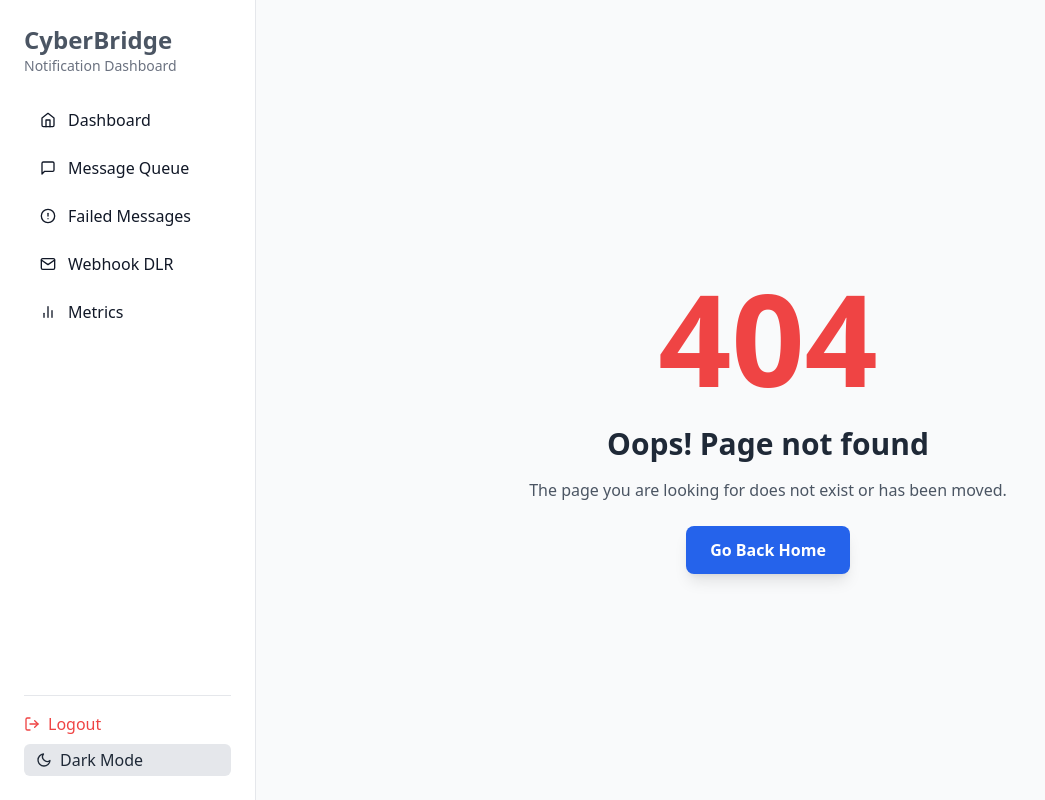
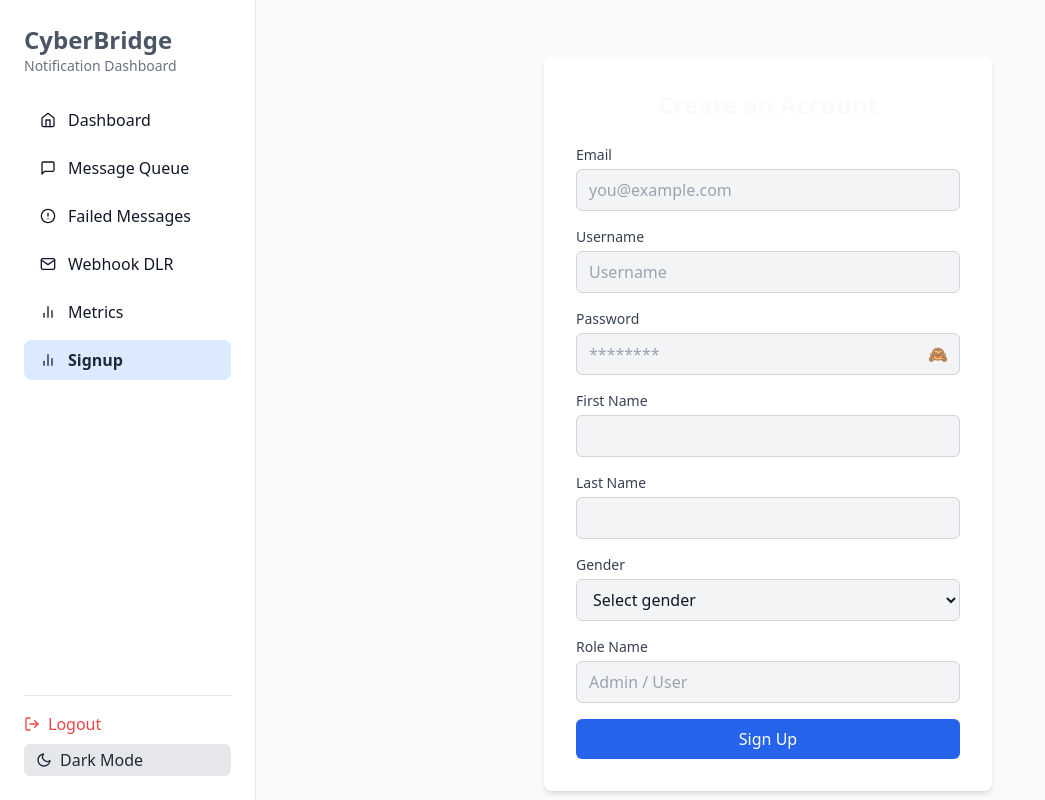
Before and after one commit to azmonsur/simple_notifications_system, a React (Vite) app in the folder client/: page /signup in a window 1280 px wide. Shown: the whole page, without its empty margins (0-1045 px from the left). Built offline with nearby package versions, Linux system fonts and the light colour scheme; no server answers; sample sign-in values are in the browser's storage.

Commit message:
signuo created

```diff
--- a/client/src/App.tsx
+++ b/client/src/App.tsx
@@ -9,6 +9,7 @@ import Login from "./pages/Login";
 import NotFound from "./pages/NotFound";
 import LiveMetricsDashboard from "./pages/Metrics";
 import Protected from "./utils/Protected";
+import Signup from "./pages/Signup";
 
 export default function App() {
   const [darkMode, setDarkMode] = useState<boolean>(
@@ -74,6 +75,14 @@ export default function App() {
             }
           />
           <Route
+            path="/signup"
+            element={
+              <Protected>
+                <Signup darkMode={darkMode} />
+              </Protected>
+            }
+          />
+          <Route
             path="*"
             element={
               <Protected>
--- a/client/src/components/Sidebar.tsx
+++ b/client/src/components/Sidebar.tsx
@@ -148,6 +148,9 @@ export default function Sidebar({ darkMode, setDarkMode }: SidebarProps) {
           <NavItem to="/metrics" icon={<FiBarChart2 />}>
             Metrics
           </NavItem>
+          <NavItem to="/signup" icon={<FiBarChart2 />}>
+            Signup
+          </NavItem>
         </nav>
 
         {/* Footer */}
--- /dev/null
+++ b/client/src/pages/Signup.tsx
@@ -0,0 +1,210 @@
+import React, { useState } from "react";
+import { useNavigate } from "react-router-dom";
+import api from "../utils/api"; // assuming your axios instance
+import { motion } from "framer-motion";
+import axios from "axios";
+
+interface SignupProps {
+  darkMode: boolean;
+}
+
+export default function Signup({ darkMode }: SignupProps) {
+  const navigate = useNavigate();
+
+  const [form, setForm] = useState({
+    email: "",
+    username: "",
+    password: "",
+    firstName: "",
+    lastName: "",
+    gender: "",
+    roleName: "",
+  });
+
+  const [loading, setLoading] = useState(false);
+  const [showPassword, setShowPassword] = useState(false);
+
+  const handleChange = (
+    e: React.ChangeEvent<HTMLInputElement | HTMLSelectElement>
+  ) => {
+    setForm({ ...form, [e.target.name]: e.target.value });
+  };
+
+  const handleSubmit = async (e: React.FormEvent) => {
+    e.preventDefault();
+    setLoading(true);
+
+    try {
+      await api.post("/auth/signup", form);
+      alert("User created with default password.");
+      navigate("/");
+    } catch (err: any) {
+      alert(err.response?.data?.message?.message || "Signup failed");
+    } finally {
+      setLoading(false);
+    }
+  };
+
+  const fadeInUp = {
+    hidden: { opacity: 0, y: 20 },
+    show: { opacity: 1, y: 0, transition: { duration: 0.5 } },
+  };
+
+  const cardBg = darkMode ? "bg-gray-800" : "bg-white";
+  const inputBg = darkMode
+    ? "bg-gray-700 text-white"
+    : "bg-gray-100 text-gray-900";
+  const labelColor = darkMode ? "text-gray-300" : "text-gray-700";
+
+  return (
+    <div
+      className={`min-h-screen flex items-center justify-center ${
+        darkMode ? "bg-gray-900" : "bg-gray-50"
+      } px-4 sm:px-6 lg:px-8`}
+    >
+      <motion.div
+        className={`${cardBg} w-full max-w-md p-6 sm:p-8 rounded-lg shadow-md`}
+        initial="hidden"
+        animate="show"
+        variants={fadeInUp}
+      >
+        <h2 className="text-2xl font-semibold mb-6 text-center text-gray-50 dark:text-white">
+          Create an Account
+        </h2>
+        <form onSubmit={handleSubmit} className="space-y-4">
+          {/* Email */}
+          <div>
+            <label className={`block text-sm font-medium mb-1 ${labelColor}`}>
+              Email
+            </label>
+            <input
+              type="email"
+              name="email"
+              value={form.email}
+              onChange={handleChange}
+              className={`w-full border border-gray-300 px-3 py-2 rounded-md focus:outline-none focus:ring-2 focus:ring-blue-500 focus:border-blue-500 ${inputBg}`}
+              placeholder="you@example.com"
+              required
+            />
+          </div>
+
+          {/* Username */}
+          <div>
+            <label className={`block text-sm font-medium mb-1 ${labelColor}`}>
+              Username
+            </label>
+            <input
+              type="text"
+              name="username"
+              value={form.username}
+              onChange={handleChange}
+              className={`w-full border border-gray-300 px-3 py-2 rounded-md focus:outline-none focus:ring-2 focus:ring-blue-500 focus:border-blue-500 ${inputBg}`}
+              placeholder="Username"
+              required
+            />
+          </div>
+
+          {/* Password */}
+          <div>
+            <label className={`block text-sm font-medium mb-1 ${labelColor}`}>
+              Password
+            </label>
+            <div className="relative">
+              <input
+                type={showPassword ? "text" : "password"}
+                name="password"
+                value={form.password}
+                onChange={handleChange}
+                className={`w-full border border-gray-300 px-3 py-2 rounded-md pr-10 focus:outline-none focus:ring-2 focus:ring-blue-500 focus:border-blue-500 ${inputBg}`}
+                placeholder="********"
+                required
+              />
+              <button
+                type="button"
+                onClick={() => setShowPassword(!showPassword)}
+                className="absolute right-3 top-1/2 -translate-y-1/2 text-gray-500 hover:text-gray-700"
+              >
+                {showPassword ? "👁️" : "🙈"}
+              </button>
+            </div>
+          </div>
+
+          {/* First Name */}
+          <div>
+            <label className={`block text-sm font-medium mb-1 ${labelColor}`}>
+              First Name
+            </label>
+            <input
+              type="text"
+              name="firstName"
+              value={form.firstName}
+              onChange={handleChange}
+              className={`w-full border border-gray-300 px-3 py-2 rounded-md focus:outline-none focus:ring-2 focus:ring-blue-500 focus:border-blue-500 ${inputBg}`}
+              required
+            />
+          </div>
+
+          {/* Last Name */}
+          <div>
+            <label className={`block text-sm font-medium mb-1 ${labelColor}`}>
+              Last Name
+            </label>
+            <input
+              type="text"
+              name="lastName"
+              value={form.lastName}
+              onChange={handleChange}
+              className={`w-full border border-gray-300 px-3 py-2 rounded-md focus:outline-none focus:ring-2 focus:ring-blue-500 focus:border-blue-500 ${inputBg}`}
+              required
+            />
+          </div>
+
+          {/* Gender */}
+          <div>
+            <label className={`block text-sm font-medium mb-1 ${labelColor}`}>
+              Gender
+            </label>
+            <select
+              name="gender"
+              value={form.gender}
+              onChange={handleChange}
+              className={`w-full border border-gray-300 px-3 py-2 rounded-md focus:outline-none focus:ring-2 focus:ring-blue-500 focus:border-blue-500 ${inputBg}`}
+            >
+              <option value="">Select gender</option>
+              <option value="male">Male</option>
+              <option value="female">Female</option>
+              <option value="other">Other</option>
+            </select>
+          </div>
+
+          {/* Role Name */}
+          <div>
+            <label className={`block text-sm font-medium mb-1 ${labelColor}`}>
+              Role Name
+            </label>
+            <input
+              type="text"
+              name="roleName"
+              value={form.roleName}
+              onChange={handleChange}
+              className={`w-full border border-gray-300 px-3 py-2 rounded-md focus:outline-none focus:ring-2 focus:ring-blue-500 focus:border-blue-500 ${inputBg}`}
+              placeholder="Admin / User"
+              required
+            />
+          </div>
+
+          {/* Submit */}
+          <div>
+            <button
+              type="submit"
+              disabled={loading}
+              className="w-full px-4 py-2 bg-blue-600 text-white font-medium rounded-md hover:bg-blue-700 disabled:opacity-50"
+            >
+              {loading ? "Signing up..." : "Sign Up"}
+            </button>
+          </div>
+        </form>
+      </motion.div>
+    </div>
+  );
+}
```
Also changed, not shown: 2 other files (tests, documents, lock files or other folders).
